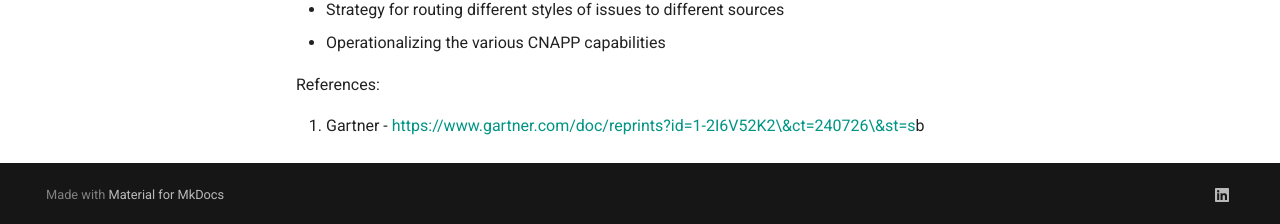
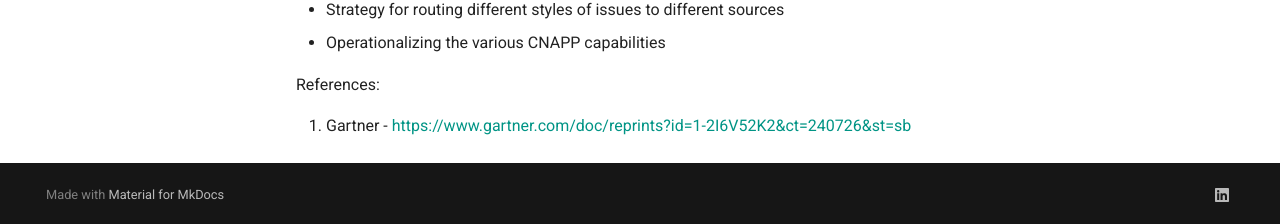
Before and after one commit to naman16/naman-sogani.github.io, an MkDocs documentation site: the page built from docs/index.md, in a window 1280 px wide and 900 px high, scrolled down 3498 px. Shown: the part 673-897 px from the top of the window. Built offline with MkDocs 1.6.1 and Material for MkDocs 9.7.7, drawn with Linux system fonts in a browser that asks for light colours; part of the change alters nothing that is shown.

```diff
--- a/docs/index.md
+++ b/docs/index.md
@@ -73,4 +73,4 @@ PS: CNAPP is a broad area with many layers to unpack and there are several topic
 
 References:
 
-1. Gartner \- [https://www.gartner.com/doc/reprints?id=1-2I6V52K2\&ct=240726\&st=s](https://www.gartner.com/doc/reprints?id=1-2I6V52K2\&ct=240726\&st=sb)b
+1. Gartner \- [https://www.gartner.com/doc/reprints?id=1-2I6V52K2&ct=240726&st=sb](https://www.gartner.com/doc/reprints?id=1-2I6V52K2&ct=240726&st=sb)
```
